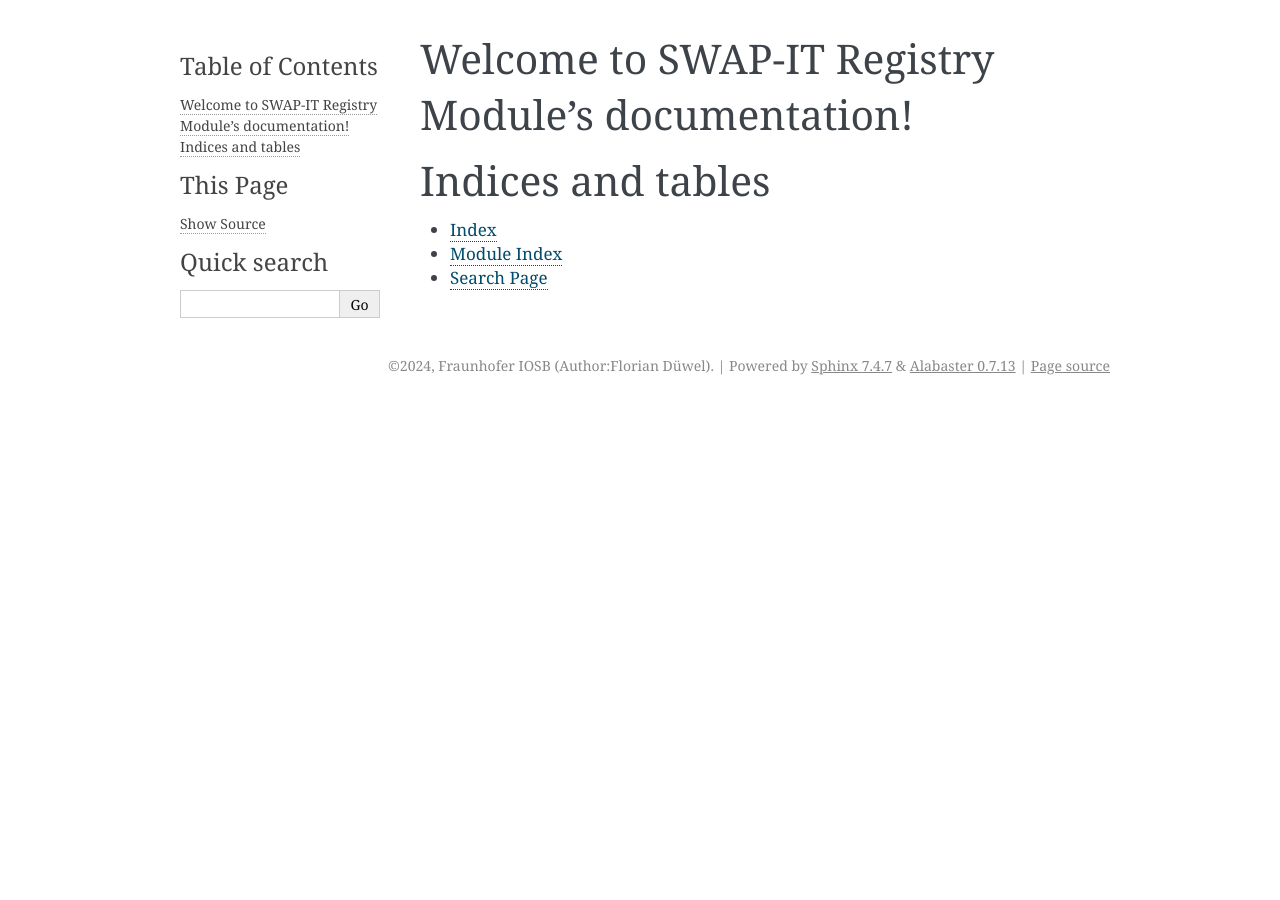
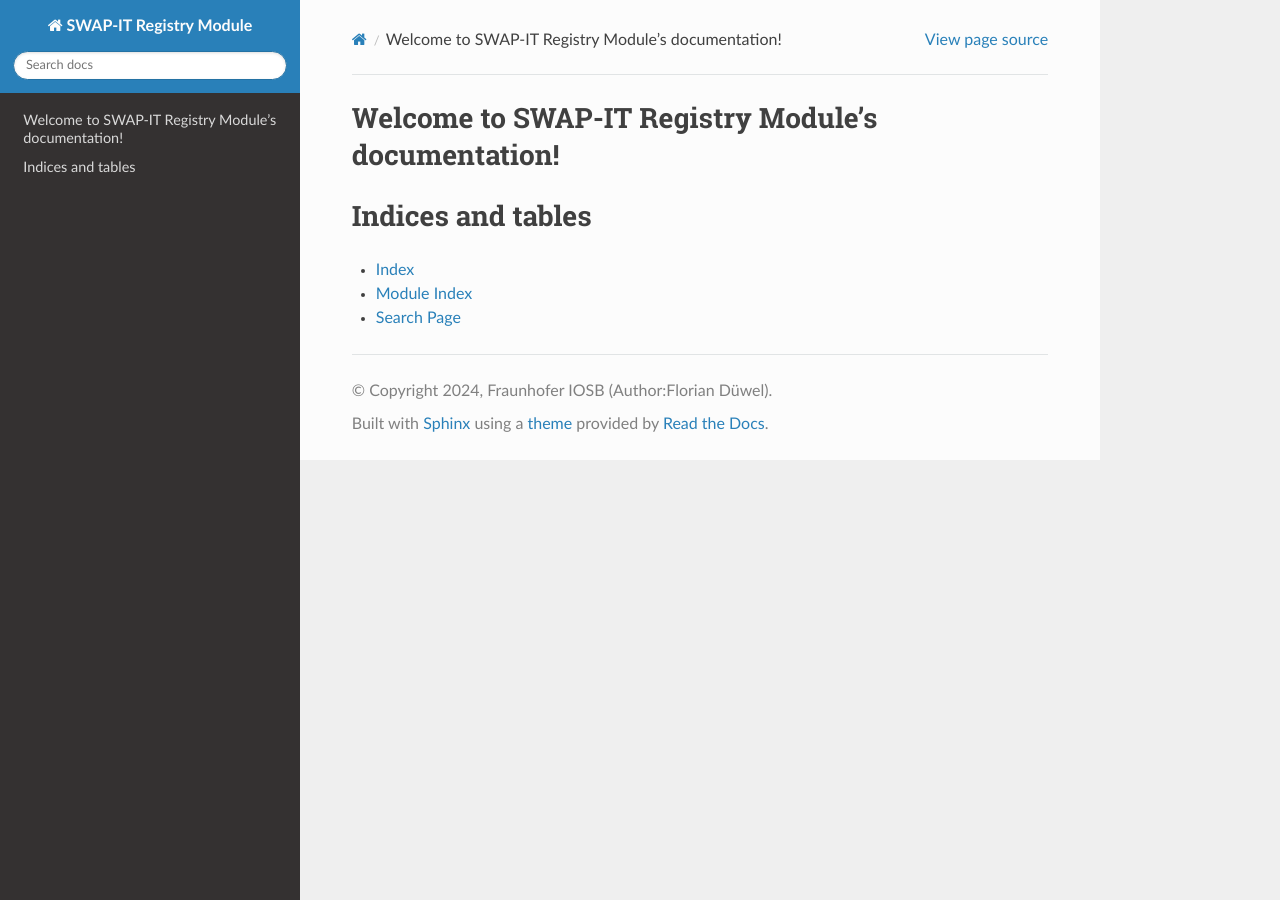
Before and after one commit to FraunhoferIOSB/swap-it-registry-module, a Sphinx documentation site: the page built from documentation/source/index.rst, in a window 1280 px wide. Built offline with Sphinx 7.4.7 and the Read the Docs theme 3.1.0, drawn with Linux system fonts in a browser that asks for light colours.

Commit message:
feat(Github Actions): build and deploy documentation

```diff
--- a/documentation/source/conf.py
+++ b/documentation/source/conf.py
@@ -1,3 +1,9 @@
+#Licensed under the MIT License.
+#For details on the licensing terms, see the LICENSE file.
+#SPDX-License-Identifier: MIT
+
+#Copyright 2023-2024 (c) Fraunhofer IOSB (Author: Florian Düwel)
+
 # Configuration file for the Sphinx documentation builder.
 #
 # For the full list of built-in configuration values, see the documentation:
@@ -8,13 +14,19 @@
 
 project = 'SWAP-IT Registry Module'
 copyright = '2024, Fraunhofer IOSB (Author:Florian Düwel)'
-author = 'Fraunhofer IOSB (Author:Florian Düwel)'
+author = 'Florian Düwel'
 release = '1.0.0'
+
+html_theme_options = {
+    "collapse_navigation": True,
+    "navigation_depth": 2
+}
 
 # -- General configuration ---------------------------------------------------
 # https://www.sphinx-doc.org/en/master/usage/configuration.html#general-configuration
 
-extensions = []
+extensions = ['sphinx.ext.intersphinx',
+              'sphinx.ext.autosectionlabel']
 
 templates_path = ['_templates']
 exclude_patterns = []
@@ -24,5 +36,5 @@ exclude_patterns = []
 # -- Options for HTML output -------------------------------------------------
 # https://www.sphinx-doc.org/en/master/usage/configuration.html#options-for-html-output
 
-html_theme = 'alabaster'
+html_theme = 'sphinx_rtd_theme'
 html_static_path = ['_static']
```
Also changed, not shown: 2 other files.
